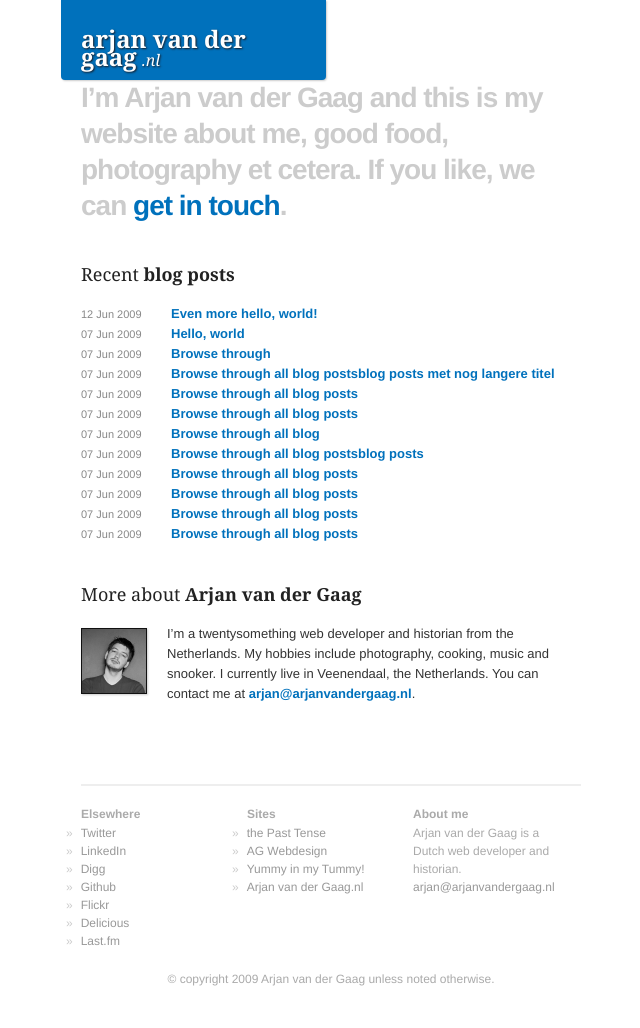
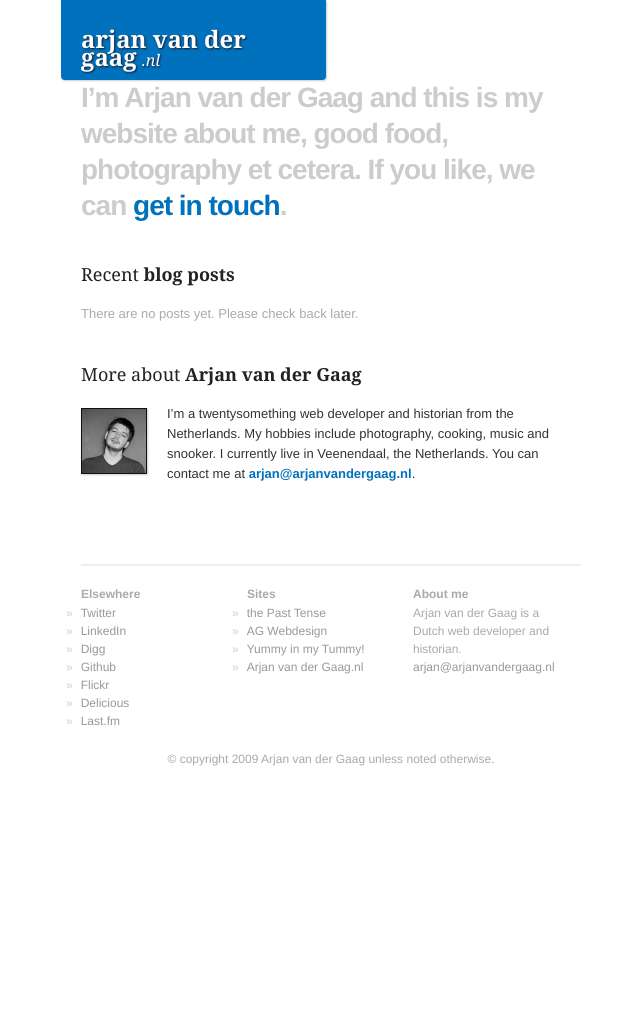
Before and after one commit to avdgaag/arjanvandergaag.nl, a Jekyll site: the page built from index.html, in a window 1280 px wide. Shown: the whole page, without its empty margins (309-949 px from the left). Built offline with Jekyll 4.4.1, drawn with Linux system fonts in a browser that asks for light colours; Markdown is read by kramdown in place of the engine named in the settings; after the commit the page ends 900 px from its top, so only the background shows below that.

Commit message:
Removing dummy posts

```diff
--- a/index.html
+++ b/index.html
@@ -4,24 +4,16 @@ title: Arjan van der Gaag
 kind: frontpage
 ---
 <h2>Recent <strong>blog posts</strong></h2>
-<ol class="posts">
-{% for post in site.posts %}
-    <li><span>{{ post.date | date_to_string }}</span> <a href="{{ post.url }}">{{post.title}}</a></li>
-{% endfor %}
-    <li><span>07 Jun 2009</span> <a href="http://some-site.com/">Browse through</a></li>
-    <li><span>07 Jun 2009</span> <a href="http://some-site.com/">Browse through all blog postsblog posts met nog langere titel</a></li>
-    <li><span>07 Jun 2009</span> <a href="http://some-site.com/">Browse through all blog posts</a></li>
-    <li><span>07 Jun 2009</span> <a href="http://some-site.com/">Browse through all blog posts</a></li>
-    <li><span>07 Jun 2009</span> <a href="http://some-site.com/">Browse through all blog</a></li>
-    <li><span>07 Jun 2009</span> <a href="http://some-site.com/">Browse through all blog postsblog posts</a></li>
-    <li><span>07 Jun 2009</span> <a href="http://some-site.com/">Browse through all blog posts</a></li>
-    <li><span>07 Jun 2009</span> <a href="http://some-site.com/">Browse through all blog posts</a></li>
-    <li><span>07 Jun 2009</span> <a href="http://some-site.com/">Browse through all blog posts</a></li>
-    <li><span>07 Jun 2009</span> <a href="http://some-site.com/">Browse through all blog posts</a></li>
-</ol>
+    {% if site.posts == empty %}
+        <p class="meta">There are no posts yet. Please check back later.</p>
+    {% else %}
+        <ol class="posts">
+            {% for post in site.posts %}
+                <li><span>{{ post.date | date_to_string }}</span> <a href="{{ post.url }}">{{post.title}}</a></li>
+            {% endfor %}
+        </ol>
+    {% endif %}
 
 <h2>More about <strong>Arjan van der Gaag</strong></h2>
-
 <img src="assets/avatar.png" width="64" height="64" class="photo left bordered">
-
 <p>I&rsquo;m a twentysomething web developer and historian from the Netherlands. My hobbies include photography, cooking, music and snooker. I currently live in Veenendaal, the Netherlands. You can contact me at <a href="mailto:&#x61;&#x72;&#x6A;&#x61;&#x6E;&#x40;&#x61;&#x72;&#x6A;&#x61;&#x6E;&#x76;&#x61;&#x6E;&#x64;&#x65;&#x72;&#x67;&#x61;&#x61;&#x67;&#x2E;&#x6E;&#x6C;">&#x61;&#x72;&#x6A;&#x61;&#x6E;&#x40;&#x61;&#x72;&#x6A;&#x61;&#x6E;&#x76;&#x61;&#x6E;&#x64;&#x65;&#x72;&#x67;&#x61;&#x61;&#x67;&#x2E;&#x6E;&#x6C;</a>.</p>
```
Also changed, not shown: _posts/2009-06-07-hello-world.markdown (deleted, +0 -35 lines), webdesign/code/_posts/2009-06-12-more-code.markdown (deleted, +0 -10 lines).
